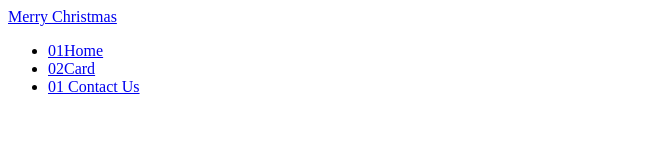
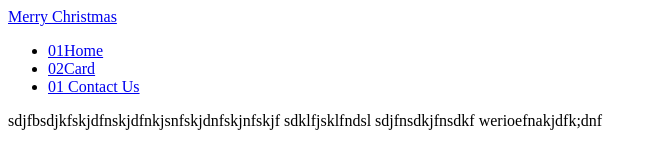
Before and after one commit to ambitionlion/christmas, a plain HTML site: page index.html in a window 1280 px wide. Shown: the whole page, without its empty margins (0-658 px from the left). Drawn offline with nearby package versions, Linux system fonts and the light colour scheme.

Commit message:
Update index.html

```diff
--- a/index.html
+++ b/index.html
@@ -38,7 +38,10 @@
                </a>
               </li>
           </ul>
-
+sdjfbsdjkfskjdfnskjdfnkjsnfskjdnfskjnfskjf
+          sdklfjsklfndsl
+          sdjfnsdkjfnsdkf
+          werioefnakjdfk;dnf
 
         </div>
       </nav>
```
